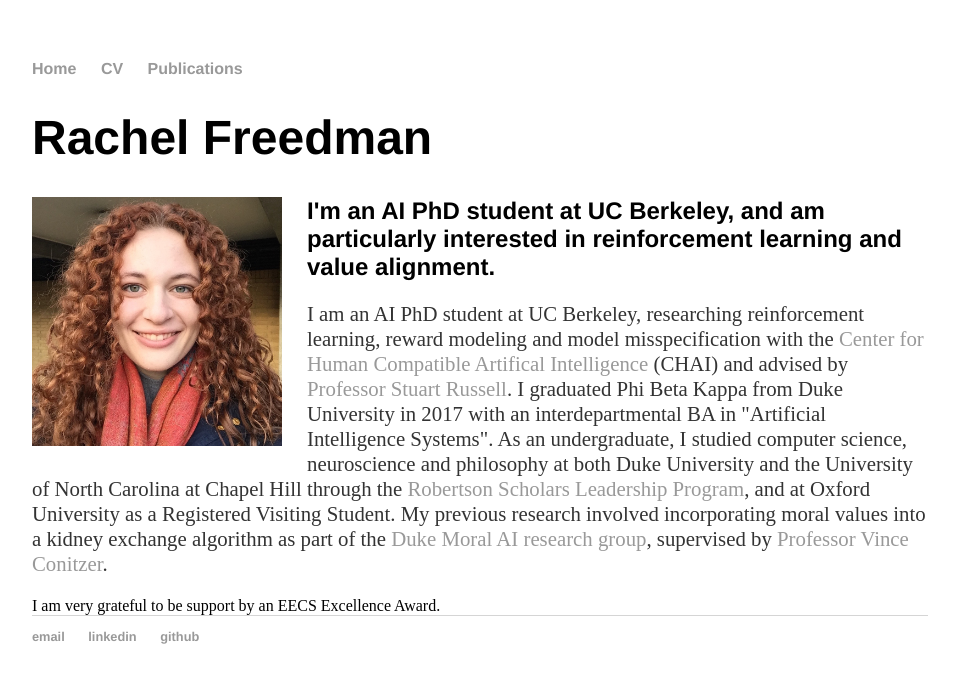
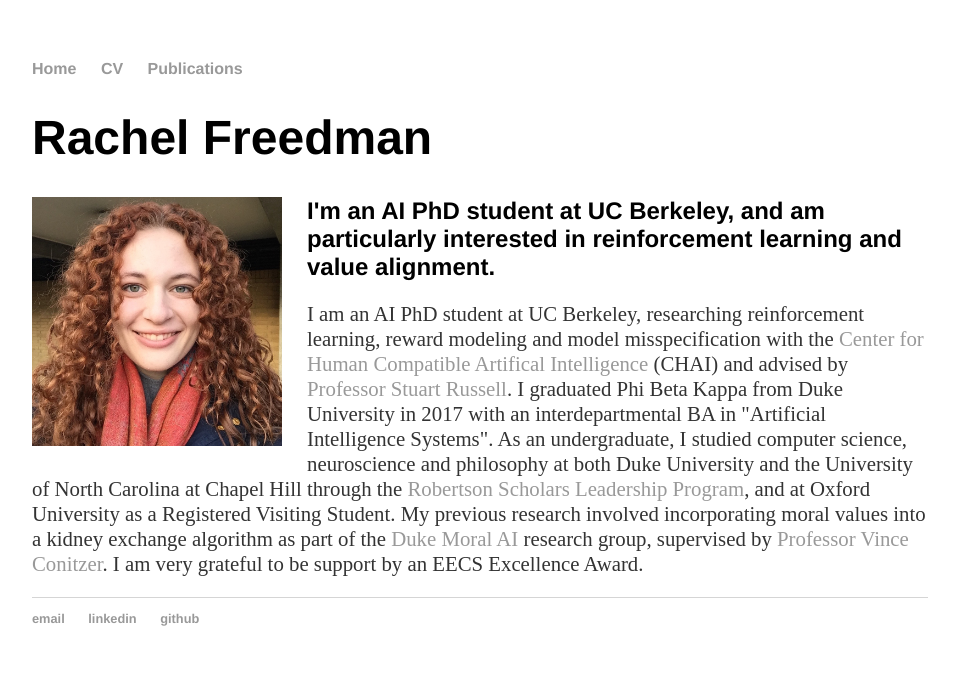
Before and after one commit to RachelFreedman/rachelfreedman.github.io, a Jekyll site: the page built from index.html, in a window 1280 px wide. Shown: the top 683 px of the page, without its empty margins (160-1119 px from the left). Built offline with Jekyll 4.4.1, drawn with Linux system fonts in a browser that asks for light colours; part of the change alters nothing that is shown.

```diff
--- a/index.html
+++ b/index.html
@@ -6,5 +6,5 @@ title: Rachel Freedman
 	<h1>Rachel Freedman</h1>
 
 	<h2><img class="profile-pic" src="/assets/images/recent_headshot.jpg" alt="image of Rachel Freedman">I'm an AI PhD student at UC Berkeley, and am particularly interested in reinforcement learning and value alignment.</a></h2>
-	<p>I am an AI PhD student at UC Berkeley, researching reinforcement learning, reward modeling and model misspecification with the <a href="https://humancompatible.ai/">Center for Human Compatible Artifical Intelligence</a> (CHAI) and advised by <a href="https://people.eecs.berkeley.edu/~russell/">Professor Stuart Russell</a>. I graduated Phi Beta Kappa from Duke University in 2017 with an interdepartmental BA in "Artificial Intelligence Systems". As an undergraduate, I studied computer science, neuroscience and philosophy at both Duke University and the University of North Carolina at Chapel Hill through the <a href="https://robertsonscholars.org/">Robertson Scholars Leadership Program</a>, and at Oxford University as a Registered Visiting Student. My previous research involved incorporating moral values into a kidney exchange algorithm as part of the <a href="http://moralai.cs.duke.edu/index.html">Duke Moral AI research group</a>, supervised by <a href="https://users.cs.duke.edu/~conitzer/#bio">Professor Vince Conitzer</a>.</p> I am very grateful to be support by an EECS Excellence Award.
+	<p>I am an AI PhD student at UC Berkeley, researching reinforcement learning, reward modeling and model misspecification with the <a href="https://humancompatible.ai/">Center for Human Compatible Artifical Intelligence</a> (CHAI) and advised by <a href="https://people.eecs.berkeley.edu/~russell/">Professor Stuart Russell</a>. I graduated Phi Beta Kappa from Duke University in 2017 with an interdepartmental BA in "Artificial Intelligence Systems". As an undergraduate, I studied computer science, neuroscience and philosophy at both Duke University and the University of North Carolina at Chapel Hill through the <a href="https://robertsonscholars.org/">Robertson Scholars Leadership Program</a>, and at Oxford University as a Registered Visiting Student. My previous research involved incorporating moral values into a kidney exchange algorithm as part of the <a href="http://moralai.cs.duke.edu/index.html">Duke Moral AI</a> research group, supervised by <a href="https://users.cs.duke.edu/~conitzer/#bio">Professor Vince Conitzer</a>. I am very grateful to be support by an EECS Excellence Award.</p>
 </div><!-- /.blurb -->
```
